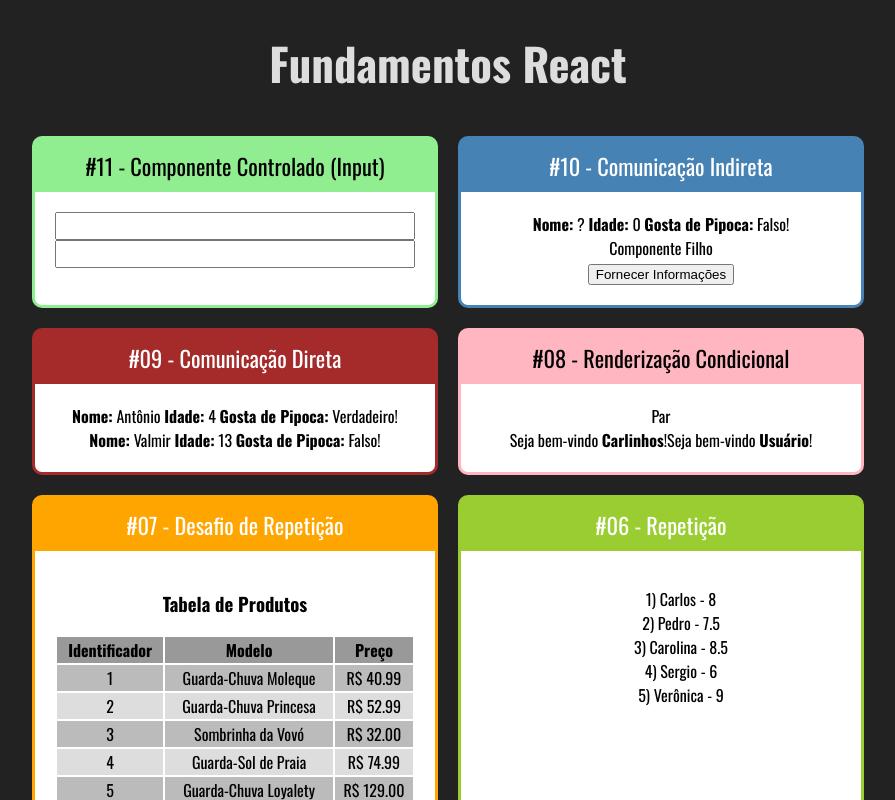
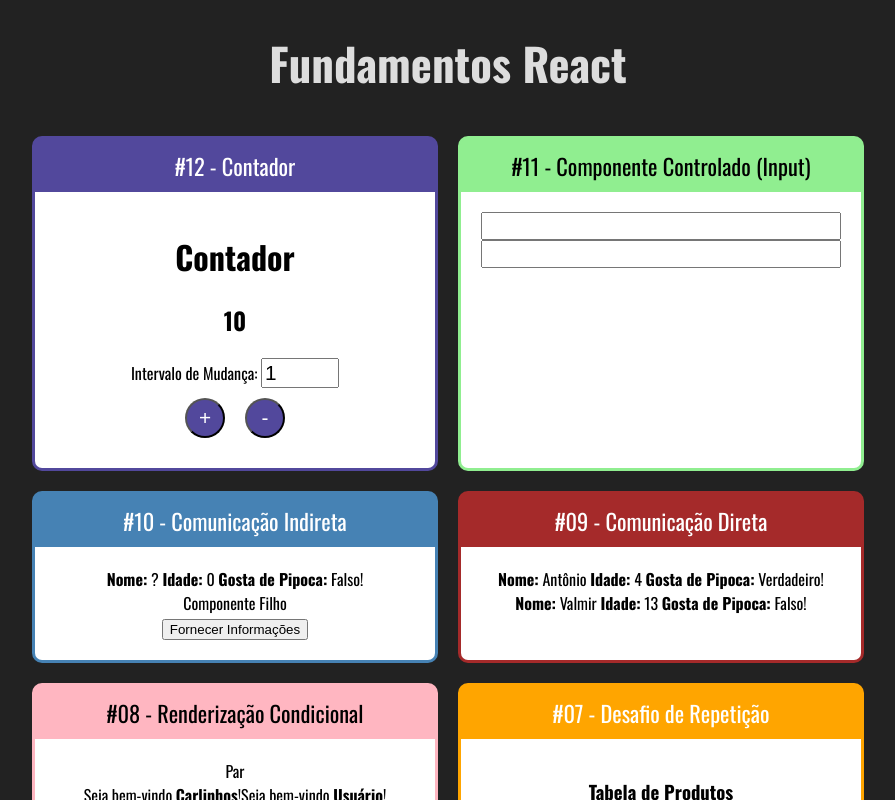
Before and after one commit to BrauUu/cource-react-fundaments, a React (Create React App) app: page / in a window 1280 px wide. Shown: the top 800 px of the page, without its empty margins (192-1087 px from the left). Built offline with nearby package versions, Linux system fonts and the light colour scheme.

Commit message:
one more class

```diff
--- a/src/App.jsx
+++ b/src/App.jsx
@@ -14,6 +14,7 @@ import UserInfo from './components/condition/UserInfo';
 import DirectFather from './components/comunication/direct/Father'
 import IndirectFather from './components/comunication/indirect/Father'
 import Input from './components/form/Input'
+import Counter from './components/counter/Counter';
 
 import './App.css'
 
@@ -21,6 +22,9 @@ export default _ =>
   <div className="App">
     <h1>Fundamentos React</h1>
     <div className="Cards">
+      <Card title="#12 - Contador" backgroundColor="#52489c" >
+        <Counter initialValue={10}/>
+      </Card>
       <Card title="#11 - Componente Controlado (Input)" backgroundColor="lightgreen" color="black">
         <Input />
       </Card>
--- /dev/null
+++ b/src/components/counter/Counter.css
@@ -0,0 +1,13 @@
+.counter-div input{
+    font-size: 1.3rem;
+    width: 70px;
+}
+.counter-div button {
+    font-size: 1.3rem;
+    height: 40px;
+    width: 40px;
+    margin: 10px;
+    border-radius: 50%;
+    background-color: #52489c;
+    color: #FFF;
+}
--- /dev/null
+++ b/src/components/counter/Counter.jsx
@@ -0,0 +1,53 @@
+import React  from 'react'
+
+import './Counter.css'
+
+export default class Counter extends React.Component {
+
+    state = {
+        number : this.props.initialValue || 0,
+        step: this.props.step || 1
+    }
+
+    constructor(props) {
+        super(props)
+
+    }
+
+    inc = () => {
+        this.setState({
+            number: this.state.number + this.state.step
+        })
+    }
+
+    dec = () => {
+        this.setState({
+            number: this.state.number - this.state.step
+        })
+    }
+
+    setStep = (event) => {
+        this.setState({
+            step: +event.target.value
+        })
+    }
+
+     render() {
+         return (
+             <div className='counter-div'>
+                <h1>Contador</h1>
+                <div>
+                    <h2>{this.state.number}</h2>
+                    <label>Intervalo de Mudança: </label>
+                    <input
+                        type="number"
+                        value={this.state.step}
+                        onChange={this.setStep}
+                    ></input>
+                </div>
+                <button onClick={this.inc}> + </button>
+                <button onClick={this.dec}> - </button>
+             </div>
+         )
+     }
+}
```
